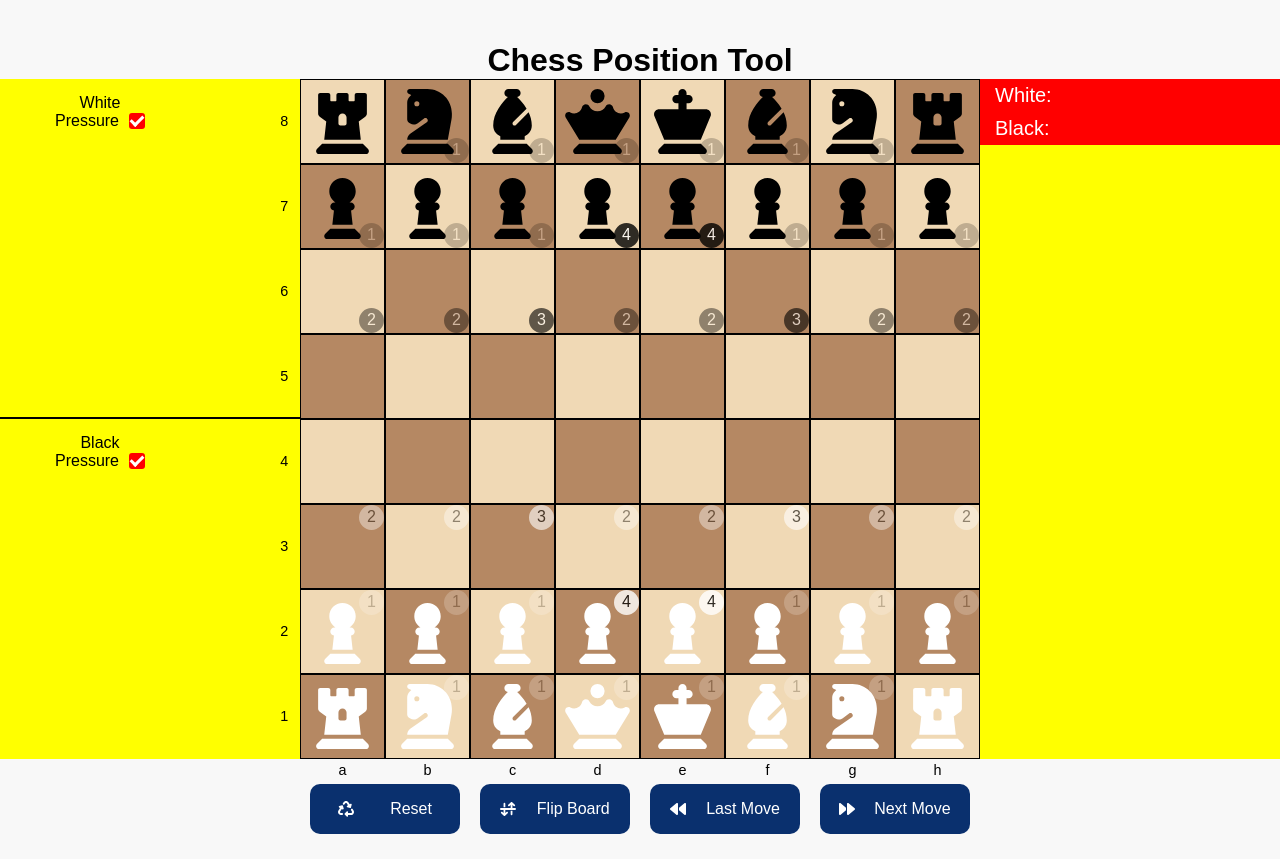
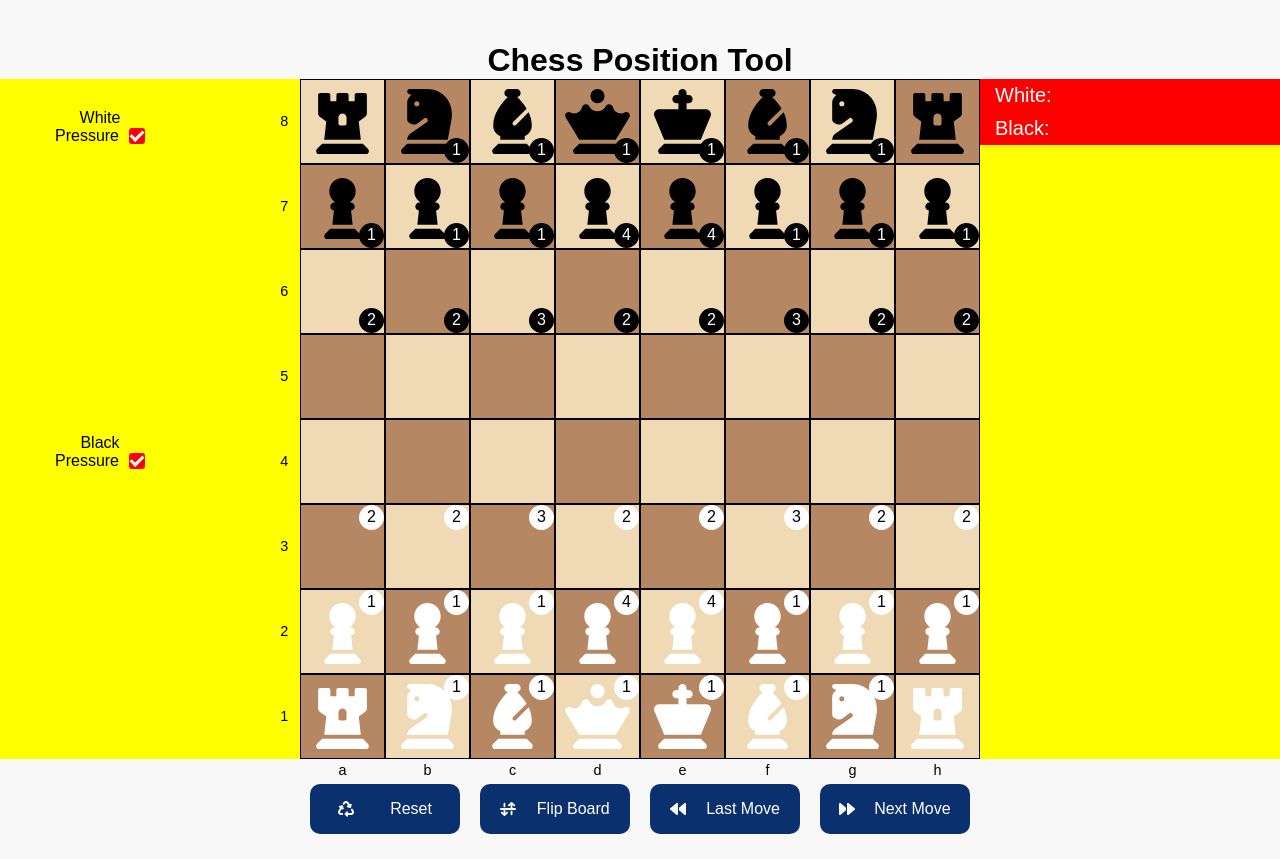
Before and after one commit to kraig-hebert/chess-position-tool, a React (Vite) app: page / in a window 1280 px wide. Shown: the top 859 px of the page. Built offline with nearby package versions, Linux system fonts and the light colour scheme.

Commit message:
added skeleton for filterToggle

```diff
--- a/src/components/board/square/Square.jsx
+++ b/src/components/board/square/Square.jsx
@@ -25,14 +25,10 @@ const Square = (props) => {
   const renderLegalMove = () => <div className="possible-move"></div>;
 
   const renderWhitePressure = (pressureLevel) => (
-    <div className={`white-pressure level-${pressureLevel}`}>
-      {pressureLevel}
-    </div>
+    <div className={`white-pressure level-6`}>{pressureLevel}</div>
   );
   const renderBlackPressure = (pressureLevel) => (
-    <div className={`black-pressure level-${pressureLevel}`}>
-      {pressureLevel}
-    </div>
+    <div className={`black-pressure level-6`}>{pressureLevel}</div>
   );
 
   const renderLeftNotation = () => {
@@ -64,10 +60,10 @@ const Square = (props) => {
       {leftNotation && renderLeftNotation()}
       {bottomNotation && renderBottomNotation()}
       {activeFilters.white.squarePressure &&
-        whitePressure &&
+        whitePressure[row][col] > 0 &&
         renderWhitePressure(whitePressure[row][col])}
       {activeFilters.black.squarePressure &&
-        blackPressure &&
+        blackPressure[row][col] > 0 &&
         renderBlackPressure(blackPressure[row][col])}
     </div>
   );
--- a/src/components/gameFilters/GameFilters.jsx
+++ b/src/components/gameFilters/GameFilters.jsx
@@ -3,11 +3,15 @@ import React from "react";
 import "./gameFiltersStyles.css";
 import { useGameState } from "../../context/GameStateProvider";
 
+import FilterToggle from "./filterToggle/FilterToggle";
+
 const GameFilters = () => {
   const { activeFilters, toggleFiltersByColor } = useGameState();
   const handleCheckboxClick = (color) => toggleFiltersByColor(color);
   return (
-    <div className="game-filters">
+    <div className="game-filters-container">
+      <div className="game-filters-content">
+        <FilterToggle />
         <div className="player-filters">
           <div className="player-filters-title">White</div>
           <div className="player-filters-item">
@@ -33,6 +37,7 @@ const GameFilters = () => {
           </div>
         </div>
       </div>
+    </div>
   );
 };
 
--- /dev/null
+++ b/src/components/gameFilters/filterToggle/FilterToggle.jsx
@@ -0,0 +1,18 @@
+import React from "react";
+import "./filterToggleStyles.css";
+import { useGameState } from "../../../context/GameStateProvider";
+
+const FilterToggle = () => {
+  const handleThumbClick = () => {};
+  return (
+    <div className="filter-toggle-container">
+      <div className="filter-toggle">
+        <span>Pressure</span>
+        <span>Control</span>
+        <div className="selector-thumb" onClick={handleThumbClick}></div>
+      </div>
+    </div>
+  );
+};
+
+export default FilterToggle;
--- /dev/null
+++ b/src/components/gameFilters/filterToggle/filterToggleStyles.css
@@ -0,0 +1,38 @@
+.filter-toggle-container {
+  position: absolute;
+  right: 100%;
+  top: 50%;
+  transform: translateY(-50%);
+  display: flex;
+  flex-direction: column;
+  justify-content: center;
+  align-items: center;
+}
+
+.filter-toggle {
+  position: relative;
+  display: flex;
+  flex-direction: column;
+  justify-content: space-around;
+  align-items: center;
+  width: 50px;
+  height: 100px;
+  background-color: blue;
+  border-radius: 5px;
+  border: 1px solid black;
+}
+
+.filter-toggle span {
+  font-size: 0.75rem;
+}
+
+.selector-thumb {
+  position: absolute;
+  top: 0;
+  width: 100%;
+  height: 30px;
+  border-radius: 3px;
+  background-color: red;
+  transition: all 0.3s ease;
+  cursor: pointer;
+}
--- a/src/components/gameFilters/gameFiltersStyles.css
+++ b/src/components/gameFilters/gameFiltersStyles.css
@@ -1,14 +1,22 @@
-.game-filters {
+.game-filters-container {
   position: absolute;
   display: flex;
   width: 400px;
   height: 100%;
+  right: 100%;
+  top: 0;
+  background-color: yellow;
+}
+
+.game-filters-content {
+  position: relative;
+  display: flex;
+  width: 100%;
+  height: 100%;
   flex-direction: column;
   justify-content: flex-start;
   align-items: center;
-  right: 100%;
-  top: 0;
-  background-color: yellow;
+  padding: 15px;
 }
 
 .player-filters {
```
Lines whose indentation alone changed are shown as unchanged.
